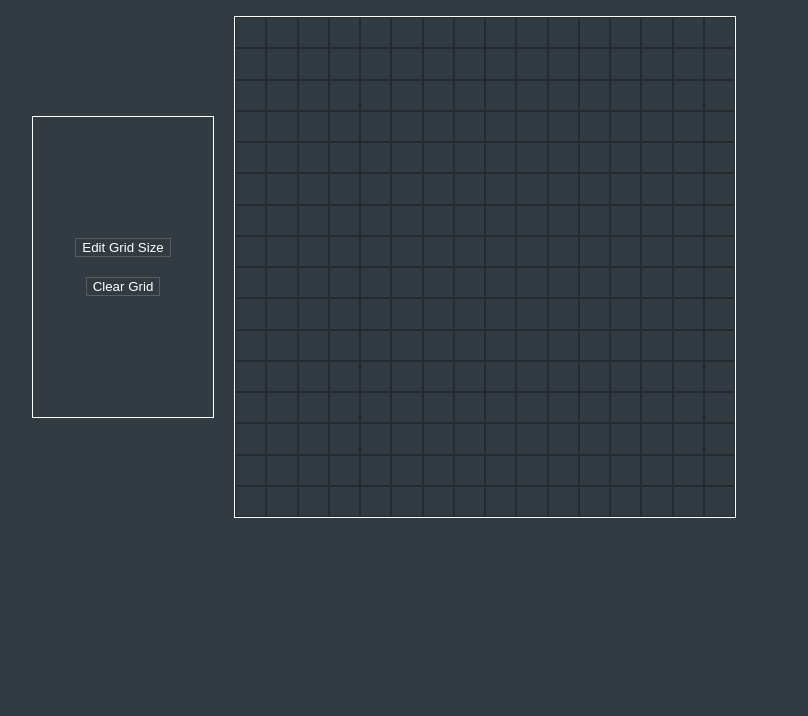
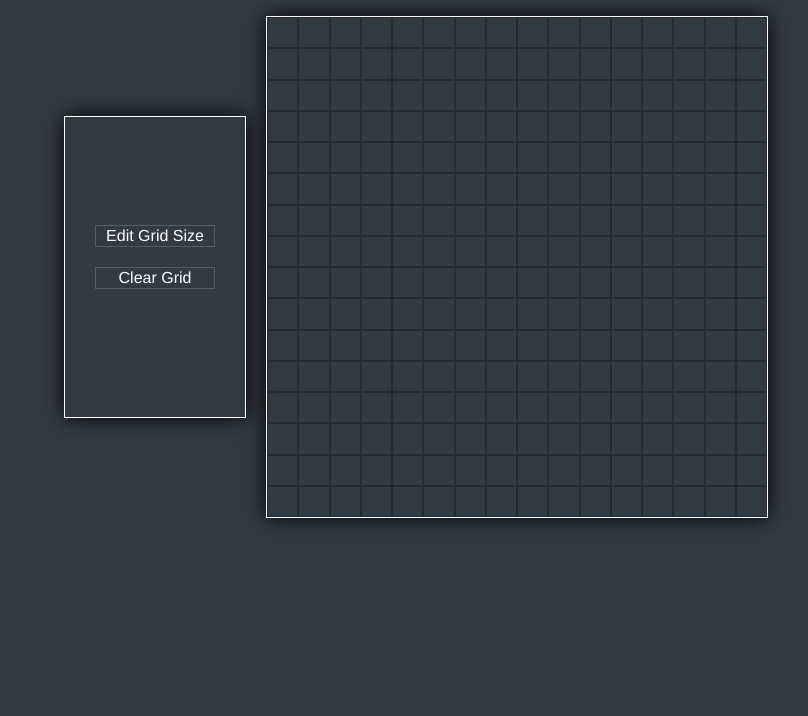
Before and after one commit to isaac-was-here/odin_etchasketch, a plain HTML site: page index.html in a window 1280 px wide. Shown: the part 84-800 px from the top of the page, without its empty margins (224-1032 px from the left). Drawn offline with Linux system fonts and the light colour scheme; a web font is replaced by a local one.

Commit message:
Add canvas styling and custom font

```diff
--- a/index.html
+++ b/index.html
@@ -14,6 +14,12 @@
             <div id="menu">
                 <button id="sizebutton">Edit Grid Size</button>
                 <button id="clearbutton">Clear Grid</button>
+                <div id="radio">
+                    <!-- <input type="radio" name="brush" value="Plain">
+                    <label for="trippy">Plain</label>
+                    <input type="radio" name="brush" value="Trippy">
+                    <label for="trippy">Trippy</label> -->
+                </div>
             </div>
             <div id="container"></div>
         </div>
--- a/js-file.js
+++ b/js-file.js
@@ -1,6 +1,8 @@
 const editbutton = document.querySelector("#sizebutton");
 const clearbutton = document.querySelector("#clearbutton");
 const container = document.querySelector("#container");
+
+// const radios = document.querySelectorAll("input[name='brush']");
 
 let size = 16;
 generateGrid(size);
--- a/style.css
+++ b/style.css
@@ -2,6 +2,16 @@ body {
     margin: 0;
     background-color:rgb(51, 59, 66);
     height: 100vh;
+}
+
+@font-face {
+    font-family: myFont;
+    src: url(fonts/Druk-Wide-Bold.ttf);
+}
+
+#header, #main, button {
+    color: white;
+    font-family: Helvetica, Arial, sans-serif;
 }
 
 #header {
@@ -13,16 +23,14 @@ body {
 
 #header div {
     font-size: 2em;
-    color: white;
+    font-family: myFont, Helvetica, Arial;
 }
 
 #main {
     display: flex;
     justify-content: center;
     align-items: center;
-
     gap: 20px;
-    margin-left: -5%;
 }
 
 #menu {
@@ -34,12 +42,18 @@ body {
     align-items: center;
     justify-content: center;
     gap: 20px;
+    box-shadow: 0 0 20px black;
 }
 
 button {
     border: solid rgb(92, 92, 92) 1px;
     background-color:transparent;
-    color: white;
+    font-size: 1em;
+    min-width: 120px;
+}
+
+#radio {
+    min-width: 120px;
 }
 
 #container {
@@ -47,6 +61,7 @@ button {
     display: grid;
     height: 500px;
     width: 500px;
+    box-shadow: 0 0 20px black;
 }
 
 #container div {
```
